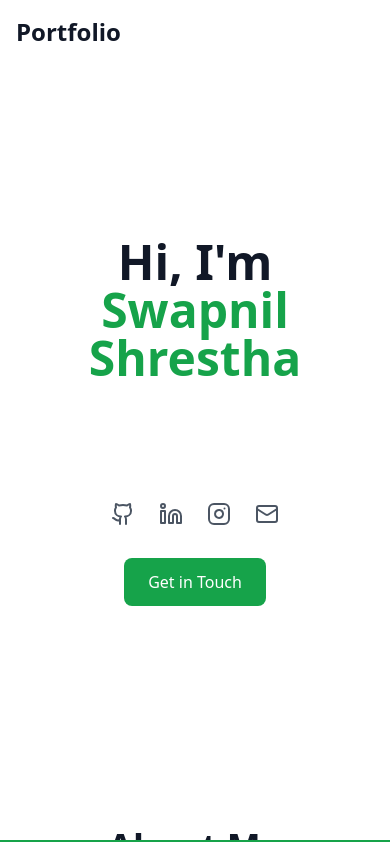
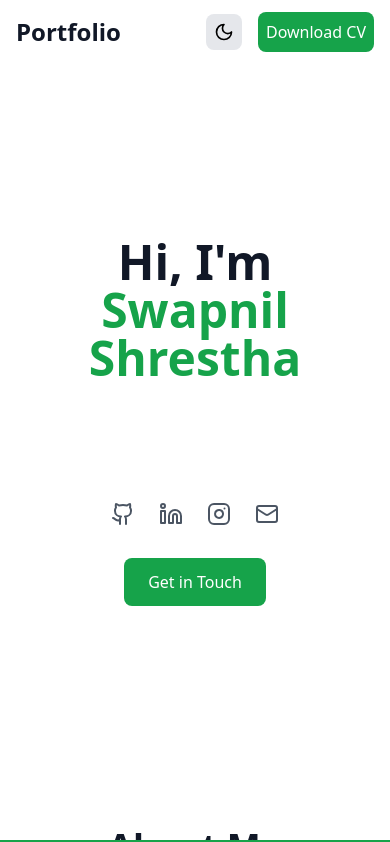
Before and after one commit to ShresthaSwapnil/Portfolio, a React (Vite) app: page / in a window 390 px wide. Shown: the top 842 px of the page. Built offline with nearby package versions, Linux system fonts and the light colour scheme.

Commit message:
Fixed Download CV Bug

```diff
--- a/src/components/Home.jsx
+++ b/src/components/Home.jsx
@@ -103,8 +103,10 @@ const Home = () => {
           transition={{ duration: 0.5, delay: 0.4 }}
         >
           <a
-            href="#contact"
-            className="px-6 py-3 bg-green-600 text-white rounded-lg hover:bg-green-700 transition-colors inline-block"
+            onClick={() => {
+              window.scrollTo(0, window.innerHeight * 3);
+            }}
+            className="px-6 py-3 bg-green-600 text-white rounded-lg hover:bg-green-700 transition-colors inline-block cursor-pointer"
           >
             Get in Touch
           </a>
--- a/src/components/Navbar.jsx
+++ b/src/components/Navbar.jsx
@@ -5,6 +5,13 @@ const Navbar = () => {
   const [darkMode, setDarkMode] = useState(false);
   const [activeSection, setActiveSection] = useState("home");
   const yValue = window.innerHeight;
+
+  const handleDownloadCV = () => {
+    const link = document.createElement("a");
+    link.href = "/Swapnil CV.pdf"; // Replace with the actual path to your CV file
+    link.download = "Swapnil CV.pdf"; // Replace with your desired file name
+    link.click();
+  };
 
   useEffect(() => {
     if (darkMode) {
@@ -45,6 +52,24 @@ const Navbar = () => {
               Portfolio
             </h1>
           </div>
+          <div className="md:hidden flex items-center space-x-4">
+            <button
+              onClick={() => setDarkMode(!darkMode)}
+              className="p-2 rounded-lg bg-gray-200 dark:bg-gray-700 hover:bg-gray-300 dark:hover:bg-gray-600"
+            >
+              {darkMode ? (
+                <Sun className="w-5 h-5" />
+              ) : (
+                <Moon className="w-5 h-5" />
+              )}
+            </button>
+            <button
+              onClick={handleDownloadCV}
+              className="p-2 rounded-lg bg-green-600 text-white hover:bg-green-700"
+            >
+              Download CV
+            </button>
+          </div>
           <div className="hidden md:block">
             <div className="ml-10 flex items-center space-x-4">
               {["home", "about", "projects", "contact"].map((section) => (
@@ -72,6 +97,12 @@ const Navbar = () => {
                 </a>
               ))}
               <button
+                onClick={handleDownloadCV}
+                className="p-2 rounded-lg bg-green-600 text-white hover:bg-green-700"
+              >
+                Download CV
+              </button>
+              <button
                 onClick={() => setDarkMode(!darkMode)}
                 className="p-2 rounded-lg bg-gray-200 dark:bg-gray-700 hover:bg-gray-300 dark:hover:bg-gray-600"
               >
```
